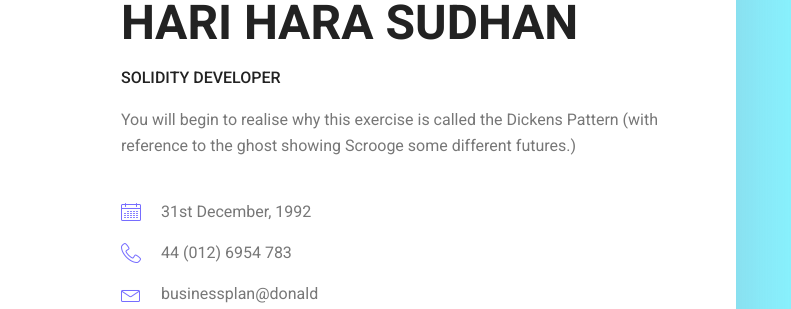
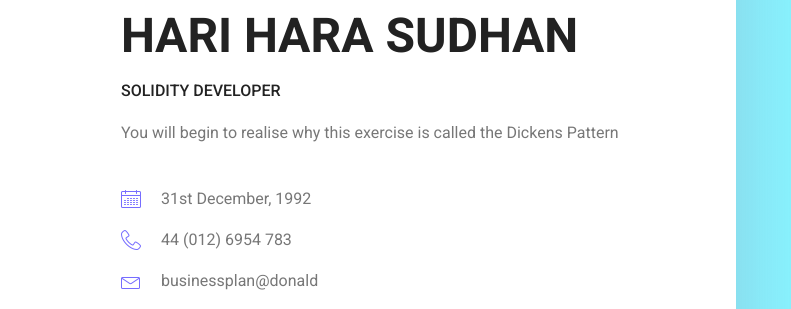
Before and after one commit to Hariharasudhan18/hariharasudhan18.github.io, a plain HTML site: page index.html in a window 1280 px wide. Shown: the part 380-689 px from the top of the page, 489-1280 px from the left. Drawn offline with Linux system fonts and the light colour scheme.

Commit message:
code push3

```diff
--- a/index.html
+++ b/index.html
@@ -77,7 +77,7 @@
 									<h6>Hello Everybody, i am</h6>
 									<h3>Hari Hara Sudhan</h3>
 									<h4>Solidity Developer</h4>
-									<p>You will begin to realise why this exercise is called the Dickens Pattern (with reference to the ghost showing Scrooge some different futures.)</p>
+									<p>You will begin to realise why this exercise is called the Dickens Pattern</p>
 									<ul class="list basic_info">
 										<li><a href="#"><i class="lnr lnr-calendar-full"></i> 31st December, 1992</a></li>
 										<li><a href="#"><i class="lnr lnr-phone-handset"></i> 44 (012) 6954 783</a></li>
```
